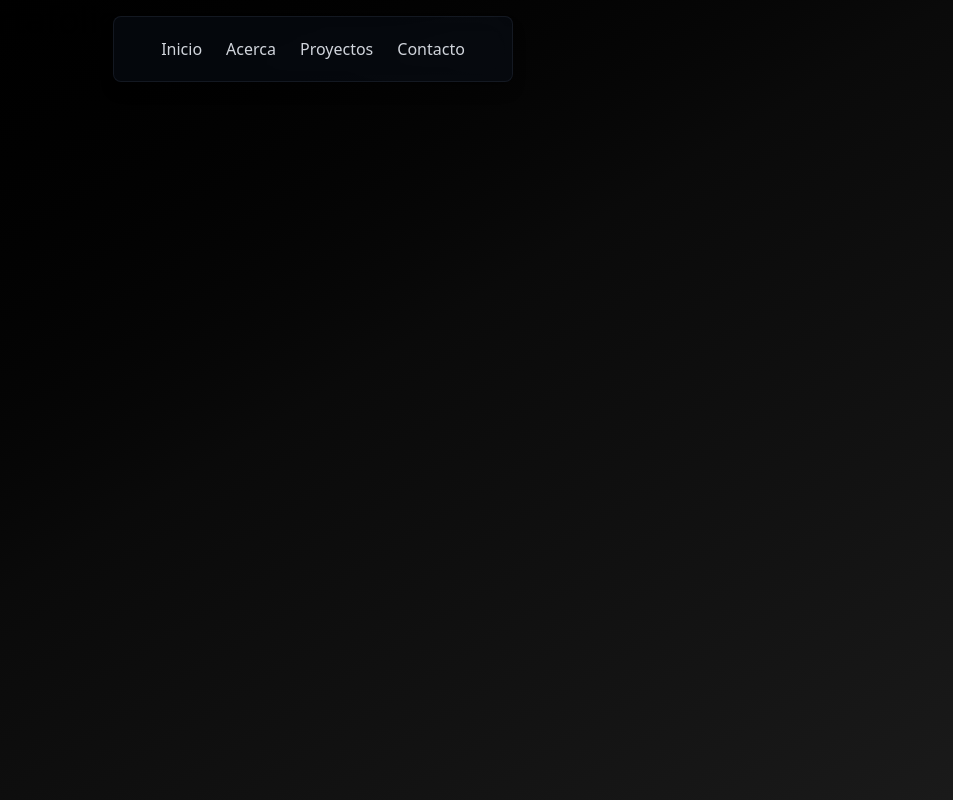
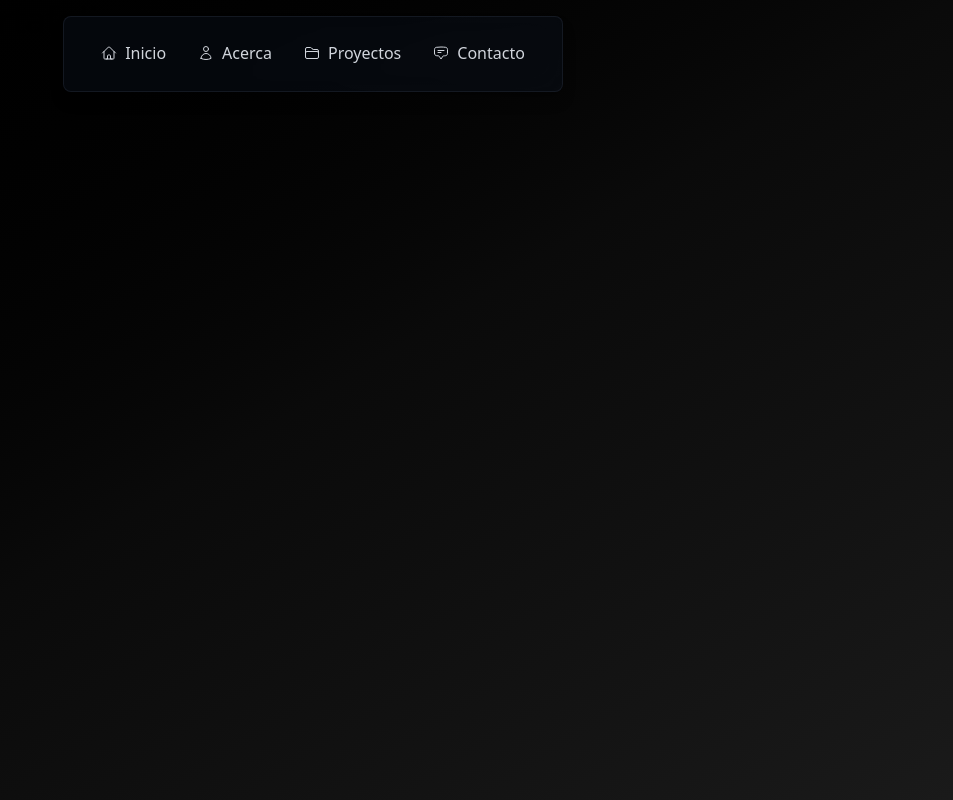
Before and after one commit to Edgar767/Portafolio, a React (Vite) app: page / in a window 1280 px wide. Shown: the whole page, without its empty margins (327-1280 px from the left). Built offline with nearby package versions, Linux system fonts and the light colour scheme.

Commit message:
Nuevos agregados a la navbar

```diff
--- a/package.json
+++ b/package.json
@@ -10,11 +10,11 @@
     "preview": "vite preview"
   },
   "dependencies": {
+    "@heroicons/react": "^2.2.0",
     "@tailwindcss/vite": "^4.0.12",
     "framer-motion": "^12.4.11",
     "react": "^19.0.0",
     "react-dom": "^19.0.0",
-    "react-icons": "^5.5.0",
     "react-router-dom": "^7.3.0",
     "tailwindcss": "^4.0.12"
   },
--- a/src/components/Navbar.jsx
+++ b/src/components/Navbar.jsx
@@ -1,59 +1,87 @@
 import React from 'react';
+import {
+  HomeIcon as HomeOutline,
+  UserIcon as UserOutline,
+  FolderIcon as FolderOutline,
+  ChatBubbleBottomCenterTextIcon as ChatOutline
+} from '@heroicons/react/24/outline';
+import {
+  HomeIcon as HomeSolid,
+  UserIcon as UserSolid,
+  FolderIcon as FolderSolid,
+  ChatBubbleBottomCenterTextIcon as ChatSolid
+} from '@heroicons/react/24/solid';
 
 const Navbar = () => {
   return (
     <nav className="fixed top-4 inset-x-4 mx-auto rounded-lg z-50
                    backdrop-blur-lg bg-gray-900/30 border border-gray-700/30
                    shadow-lg shadow-black/30 hover:shadow-xl transition-shadow duration-300
-                   max-w-2xl min-w-[400px] w-fit">
-      <div className="mx-auto px-8 py-5 flex justify-center items-center">
-        <ul className="flex space-x-6">
+                   max-w-3xl min-w-[500px] w-fit"> {/* Aumentado a max-w-3xl y min-w-[500px] */}
+      <div className="mx-auto px-6 py-6 flex justify-center items-center"> {/* Aumentado padding horizontal a px-6 */}
+        <ul className="flex justify-center space-x-8"> {/* Aumentado espacio entre elementos a space-x-8 */}
           <li>
             <a
               href="#home"
-              className="inline-block text-gray-300 transition-all duration-300
+              className="group inline-flex items-center text-gray-300 transition-all duration-300
                          hover:text-white hover:scale-105 hover:font-bold relative
                          after:content-[''] after:absolute after:left-1/2 after:bottom-0
                          after:h-[2px] after:w-0 after:bg-gray-300 after:transition-all
                          after:duration-300 after:-translate-x-1/2
-                         hover:after:w-full hover:after:bg-white">
-              Inicio
+                         hover:after:w-full hover:after:bg-white space-x-2">
+              <div className="relative h-[1em] w-[1em]">
+                <HomeOutline className="absolute inset-0 h-full w-full opacity-100 group-hover:opacity-0 transition-opacity" />
+                <HomeSolid className="absolute inset-0 h-full w-full opacity-0 group-hover:opacity-100 transition-opacity" />
+              </div>
+              <span>Inicio</span>
             </a>
           </li>
           <li>
             <a
               href="#about"
-              className="inline-block text-gray-300 transition-all duration-300
+              className="group inline-flex items-center text-gray-300 transition-all duration-300
                          hover:text-white hover:scale-105 hover:font-bold relative
                          after:content-[''] after:absolute after:left-1/2 after:bottom-0
                          after:h-[2px] after:w-0 after:bg-gray-300 after:transition-all
                          after:duration-300 after:-translate-x-1/2
-                         hover:after:w-full hover:after:bg-white">
-              Acerca
+                         hover:after:w-full hover:after:bg-white space-x-2">
+              <div className="relative h-[1em] w-[1em]">
+                <UserOutline className="absolute inset-0 h-full w-full opacity-100 group-hover:opacity-0 transition-opacity" />
+                <UserSolid className="absolute inset-0 h-full w-full opacity-0 group-hover:opacity-100 transition-opacity" />
+              </div>
+              <span>Acerca</span>
             </a>
           </li>
           <li>
             <a
               href="#projects"
-              className="inline-block text-gray-300 transition-all duration-300
+              className="group inline-flex items-center text-gray-300 transition-all duration-300
                          hover:text-white hover:scale-105 hover:font-bold relative
                          after:content-[''] after:absolute after:left-1/2 after:bottom-0
                          after:h-[2px] after:w-0 after:bg-gray-300 after:transition-all
                          after:duration-300 after:-translate-x-1/2
-                         hover:after:w-full hover:after:bg-white">
-              Proyectos
+                         hover:after:w-full hover:after:bg-white space-x-2">
+              <div className="relative h-[1em] w-[1em]">
+                <FolderOutline className="absolute inset-0 h-full w-full opacity-100 group-hover:opacity-0 transition-opacity" />
+                <FolderSolid className="absolute inset-0 h-full w-full opacity-0 group-hover:opacity-100 transition-opacity" />
+              </div>
+              <span>Proyectos</span>
             </a>
           </li>
           <li>
             <a
               href="#contact"
-              className="inline-block text-gray-300 transition-all duration-300
+              className="group inline-flex items-center text-gray-300 transition-all duration-300
                          hover:text-white hover:scale-105 hover:font-bold relative
                          after:content-[''] after:absolute after:left-1/2 after:bottom-0
                          after:h-[2px] after:w-0 after:bg-gray-300 after:transition-all
                          after:duration-300 after:-translate-x-1/2
-                         hover:after:w-full hover:after:bg-white">
-              Contacto
+                         hover:after:w-full hover:after:bg-white space-x-2">
+              <div className="relative h-[1em] w-[1em]">
+                <ChatOutline className="absolute inset-0 h-full w-full opacity-100 group-hover:opacity-0 transition-opacity" />
+                <ChatSolid className="absolute inset-0 h-full w-full opacity-0 group-hover:opacity-100 transition-opacity" />
+              </div>
+              <span>Contacto</span>
             </a>
           </li>
         </ul>
```
Also changed, not shown: 1 other file (tests, documents, lock files or other folders).
